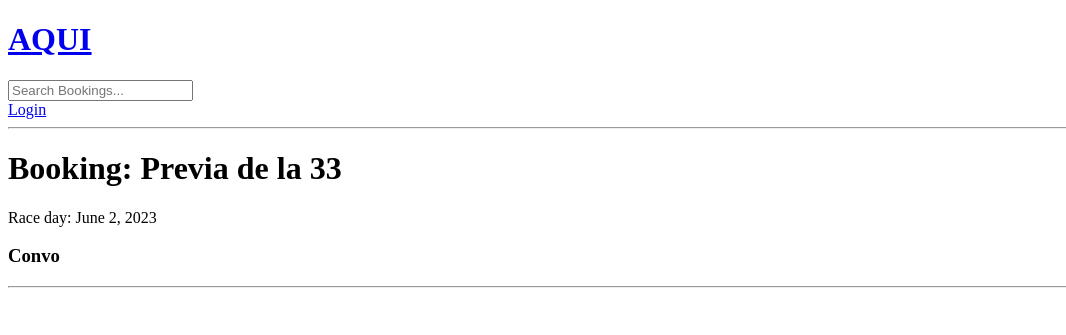
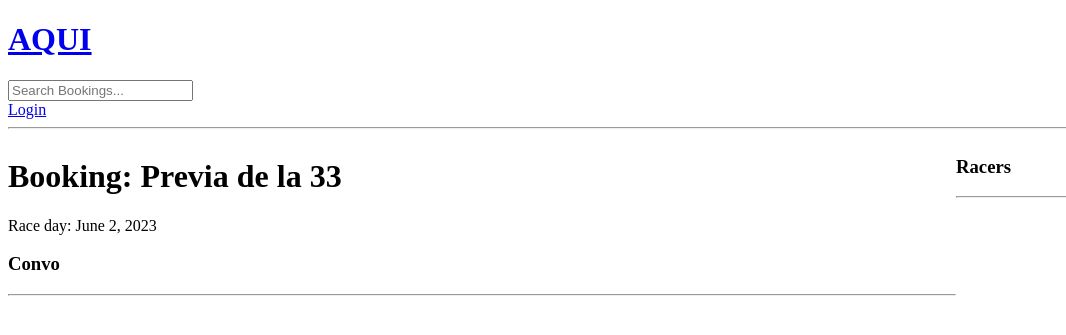
Before and after one commit to Pichilichi/KartF1, a Django app: page /booking/3/ in a window 1280 px wide. Shown: the top 335 px of the page, without its empty margins (0-1066 px from the left). Run offline with Django 4.2, Linux system fonts and the light colour scheme; data comes from the database, SQL or seed files in the repository.

Commit message:
Mensajes II
Ahora se ve quienes participan en la reserva.

```diff
--- a/KartF1/base/views.py
+++ b/KartF1/base/views.py
@@ -25,6 +25,7 @@ def home(request):
 def booking(request, pk):
     booking = Booking.objects.get(id=pk)
     booking_messages = booking.message_set.all().order_by('-created')
+    racers = booking.racers.all()
 
     if request.method == 'POST':
         message = Message.objects.create(
@@ -34,7 +35,8 @@ def booking(request, pk):
         )
         return redirect('booking', pk=booking.id)
 
-    context = {'booking': booking, 'booking_messages': booking_messages}
+    context = {'booking': booking, 'booking_messages': booking_messages,
+    'racers' : racers}
     return render(request, 'booking.html', context)
 
 @login_required(login_url='login')
--- a/KartF1/templates/booking.html
+++ b/KartF1/templates/booking.html
@@ -1,6 +1,17 @@
 {% extends 'main.html' %}
 
 {% block content %}
+
+<style>
+    .booking-container{
+        display: grid;
+        grid-template-columns: 3fr 1fr;
+    }
+</style>
+
+<div class="booking-container">
+
+    <div>
 
         <h1> Booking: {{booking.name}} </h1>
 
@@ -28,4 +39,18 @@
         </div>
         {% endif %}
 
+    </div>
+
+    <div>
+        <h3>Racers</h3>
+        <hr>
+
+        {% for user in racers %}
+        <div>
+            <p>{{user.username}}</p>
+        </div>
+        {% endfor %}
+    </div>
+
+</div>
 {% endblock content  %}
```
Lines whose indentation alone changed are shown as unchanged.
